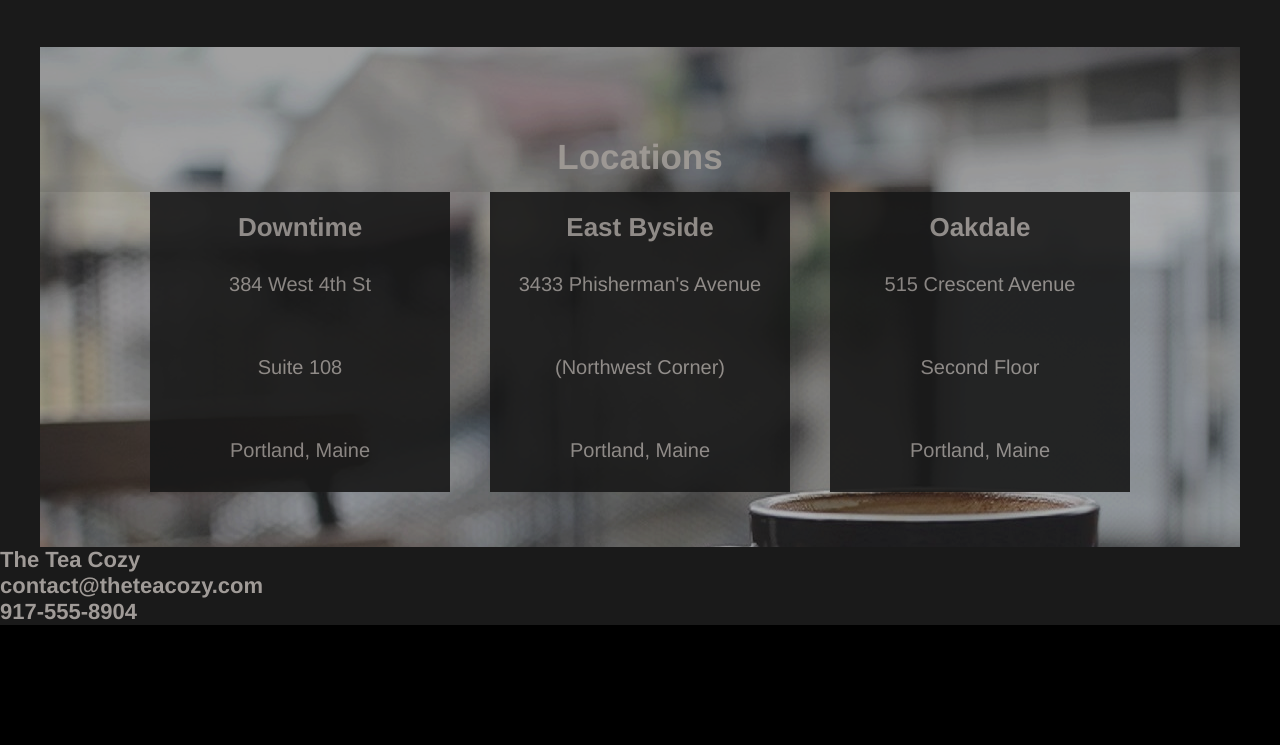
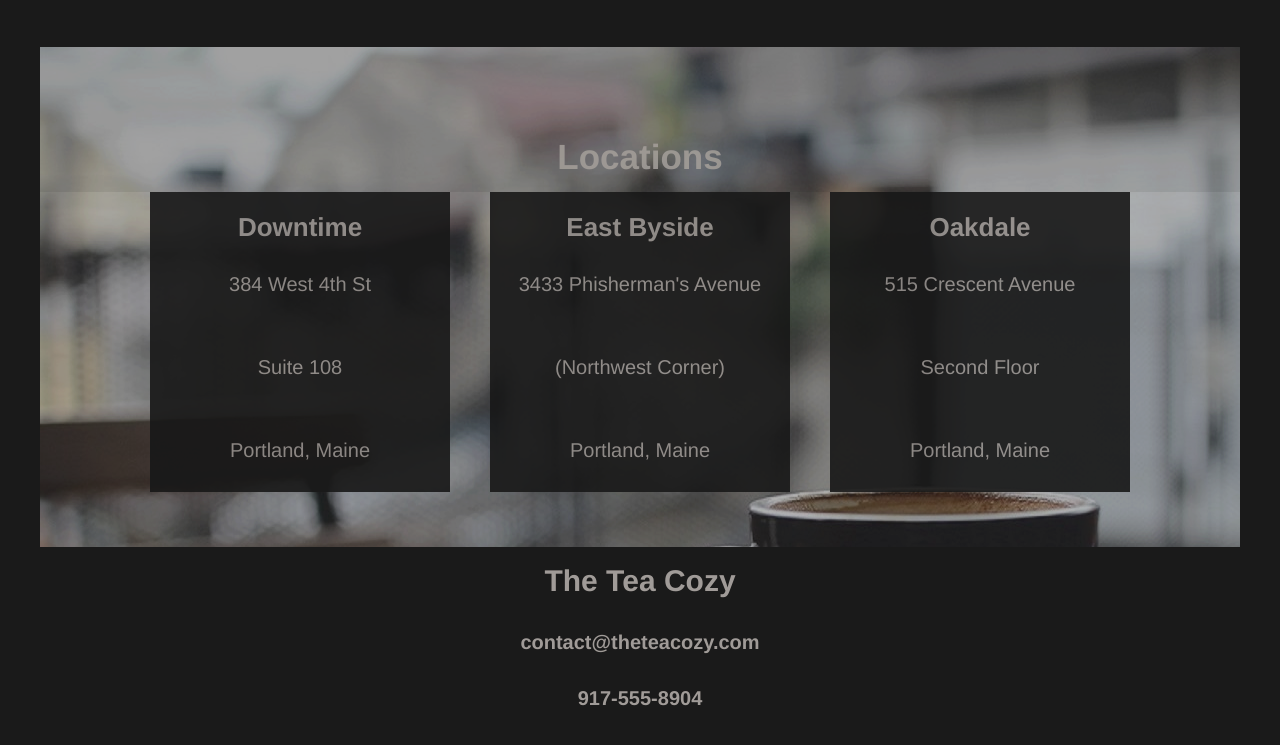
Before and after one commit to MahmoudAliEng/Tea-Cozy, a plain HTML site: page index.html in a window 1280 px wide. Shown: the part 1487-2232 px from the top of the page. Before the commit the page ends 2112 px from the top, so only its background shows below. Drawn offline with Linux system fonts and the light colour scheme.

Commit message:
Styling the contact information

```diff
--- a/style.css
+++ b/style.css
@@ -218,3 +218,22 @@ main {
     padding: 30px 0;
     font-size: 20px;
 }
+
+.contact {
+    margin: 0px auto;
+    display: flex;
+    height:  200px;
+    flex-direction: column;
+    justify-content: space-around;
+    text-align: center;
+    padding-bottom: 20px;
+}
+
+.contact h2 {
+    font-size: 30px;
+
+}
+
+.contact h5 {
+    font-size: 20px;
+}
```
